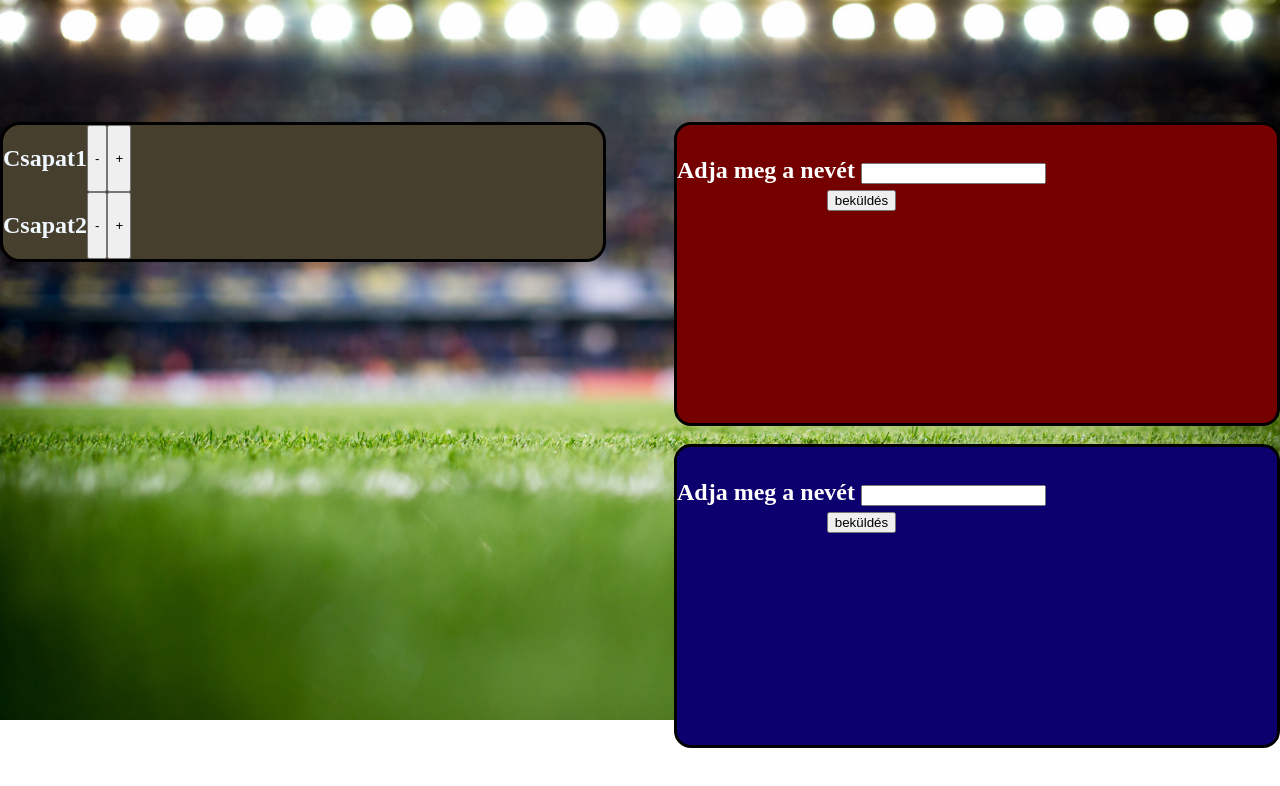
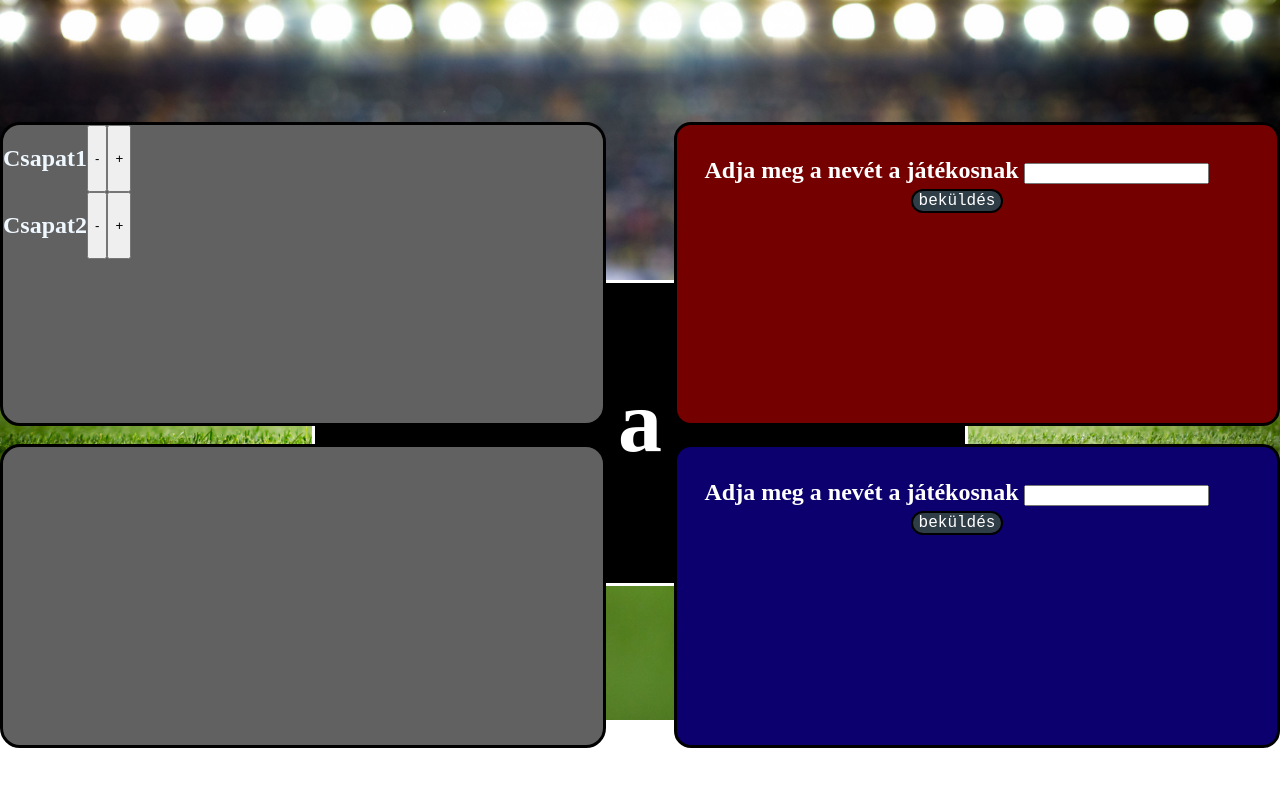
Before and after one commit to bonorb/fociproject, a plain HTML site: page leszamolo.html in a window 1280 px wide. Drawn offline with Linux system fonts and the light colour scheme.

Commit message:
kezd össze állni a stílus és a layout kell még finomítani

```diff
--- a/kerdo.js
+++ b/kerdo.js
@@ -64,7 +64,7 @@ function kiiras() {
 
 function gomb() {
     let nev = document.getElementById("nev").value;
-    let ido = 2
+    let ido = 120
     let idoszal = setInterval(tick, 1000);
 
     jatekos_lista.push({ name: nev, time: ido });
--- a/leszamolo.html
+++ b/leszamolo.html
@@ -17,7 +17,7 @@
             <br />
             <button type="button" onclick="csapat1minus()" id="csapat1_gol">-</button>
             <br />
-            <button onclick="csapat1plus()" type="button" id="csapat1_gol-">+</button>
+            <button onclick="csapat1plus()" type="button" id="csapat1_gol-" >+</button>
             <br />
         </div>
 
@@ -32,32 +32,46 @@
         <br />
         </div>
     </aside>
+    <article>
+
+
+
+
+    </article>
+    <!--plussz idő -->
+    <section>
+        <p>a</p>
+
+
+    </section>
+    <!--idáig-->
+
     <main>
       <div class="jatekos1">
         <form action="">
           <h1 id="csapat1_nev"></h1>
-          <label for="nev">Adja meg a nevét</label>
+          <label for="nev">Adja meg a nevét a játékosnak</label>
           <input type="text" name="neve" id="nev" />
           <br />
-          <button type="button" onclick="gomb()">beküldés</button>
-        </form>
-        <aside>
-          <ul id="felcsut"></ul>
-        </aside>
-      </div>
-      <div class="jatekos2">
-        <form action="">
-          <h1 id="csapat1_nev"></h1>
-          <label for="nev">Adja meg a nevét</label>
-          <input type="text" name="neve" id="nev" />
-          <br />
-          <button type="button" onclick="gomb()">beküldés</button>
+          <button type="button" onclick="gomb()" class="button">beküldés</button>
         </form>
         <aside>
           <ul id="felcsut"></ul>
         </aside>
       </div>
 
+      <div class="jatekos2">
+        <form action="">
+          <h1 id="csapat1_nev"></h1>
+          <label for="nev">Adja meg a nevét a játékosnak</label>
+          <input type="text" name="neve" id="nev" />
+          <br />
+          <button type="button" onclick="gomb()" class="button">beküldés</button>
+        </form>
+        <aside>
+          <ul id="felcsut"></ul>
+        </aside>
+      </div>
       </div>
     </main>
 
--- a/style.css
+++ b/style.css
@@ -18,6 +18,7 @@ body
   color: white;
   font-weight: bolder;
   font-size:x-large;
+  justify-content: center;
 
 
 }
@@ -26,7 +27,6 @@ body
   margin-left: auto;
   border-radius: 17px;
   height: 298px;
-  text-align: center;
   border: 3px, solid, black;
   width: 600px;
   position: absolute;
@@ -35,11 +35,11 @@ body
   color: white;
   font-weight: bolder;
   font-size:x-large;
+  justify-content: center;
+  text-align: center;
+
 
 }
-
-
-
 div{
   display: flex;
 }
@@ -91,7 +91,7 @@ div{
 }
 
 .golstilus{
-  background-color: rgb(71, 63, 46);
+  background-color: rgb(97, 97, 97);
   margin-right: auto;
   border-radius: 20px;
   height: 125;
@@ -102,4 +102,52 @@ div{
   position: absolute;
   top: 122px;
   left: 0;
+  height: 298px;
+  border: 3px, solid, black;
+  width: 600px;
+  font-weight: bolder;
 }
+
+.button {
+  background-color: #2f3d47;
+  border:2px, solid, black  ;
+  color: white;
+  text-align: center;
+  font-family: 'Courier New', Courier, monospace;
+  display: inline-block;
+  font-size: 16px;
+  margin: 4px 2px;
+  border-radius: 20px;
+}
+section{
+  background-color: black;
+  border-radius: 30px;
+  width: 650px;
+  height: 300px;
+  text-align: center;
+  border: 3px, solid, white;
+  color: white;
+  margin: auto;
+  margin-top: 280px;
+  font-weight: bolder;
+  font-size: 550%;
+
+
+}
+article{
+  background-color: rgb(97, 97, 97);
+  margin-right: auto;
+  border-radius: 20px;
+  height: 125;
+  text-align: center;
+  border: 3px, solid, black;
+  width: 600px;
+  color: aliceblue;
+  position: absolute;
+  top: 444px;
+  left: 0;
+  height: 298px;
+  border: 3px, solid, black;
+  width: 600px;
+
+}
```
